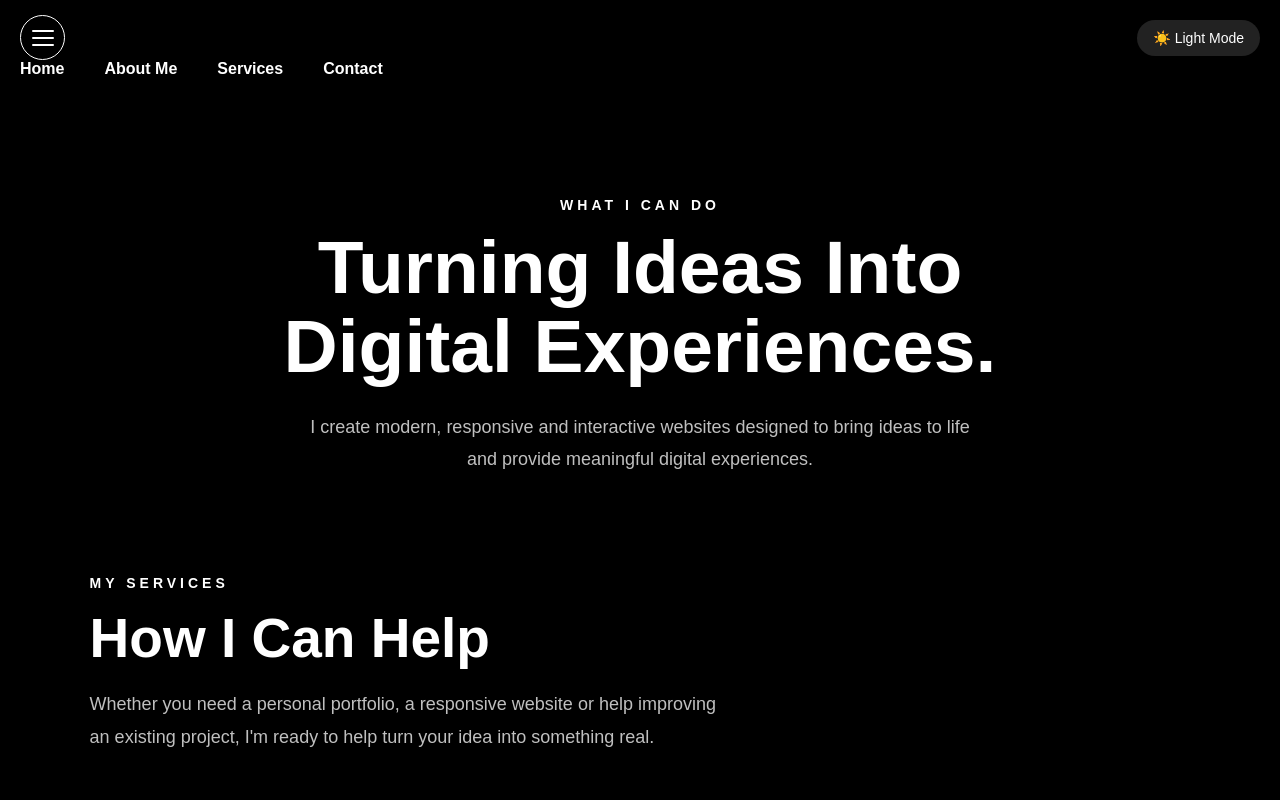
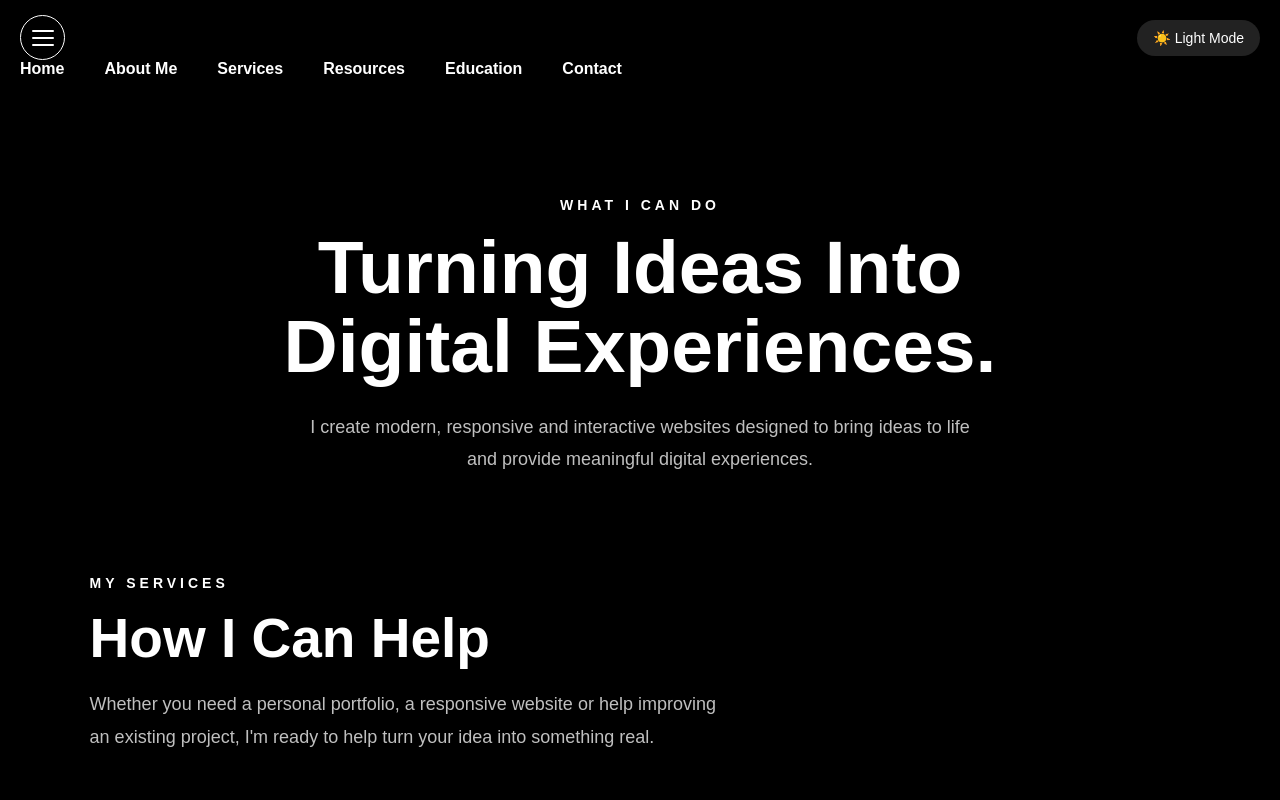
Before and after one commit to staybyplan340-afk/hakim-website-, a plain HTML site: page services.html in a window 1280 px wide. Shown: the top 800 px of the page. Drawn offline with Linux system fonts and the light colour scheme.

Commit message:
Add files via upload

```diff
--- a/services.html
+++ b/services.html
@@ -43,15 +43,19 @@
 
         <div id="navLinks" class="nav-links">
 
-            <a href="index.html">Home</a>
+    <a href="index.html">Home</a>
 
-            <a href="about.html">About Me</a>
+    <a href="about.html">About Me</a>
 
-            <a href="services.html">Services</a>
+    <a href="services.html">Services</a>
 
-            <a href="contact.html">Contact</a>
+    <a href="resources.html">Resources</a>
 
-        </div>
+    <a href="education.html">Education</a>
+
+    <a href="contact.html">Contact</a>
+
+</div>
 
     </nav>
 
```
